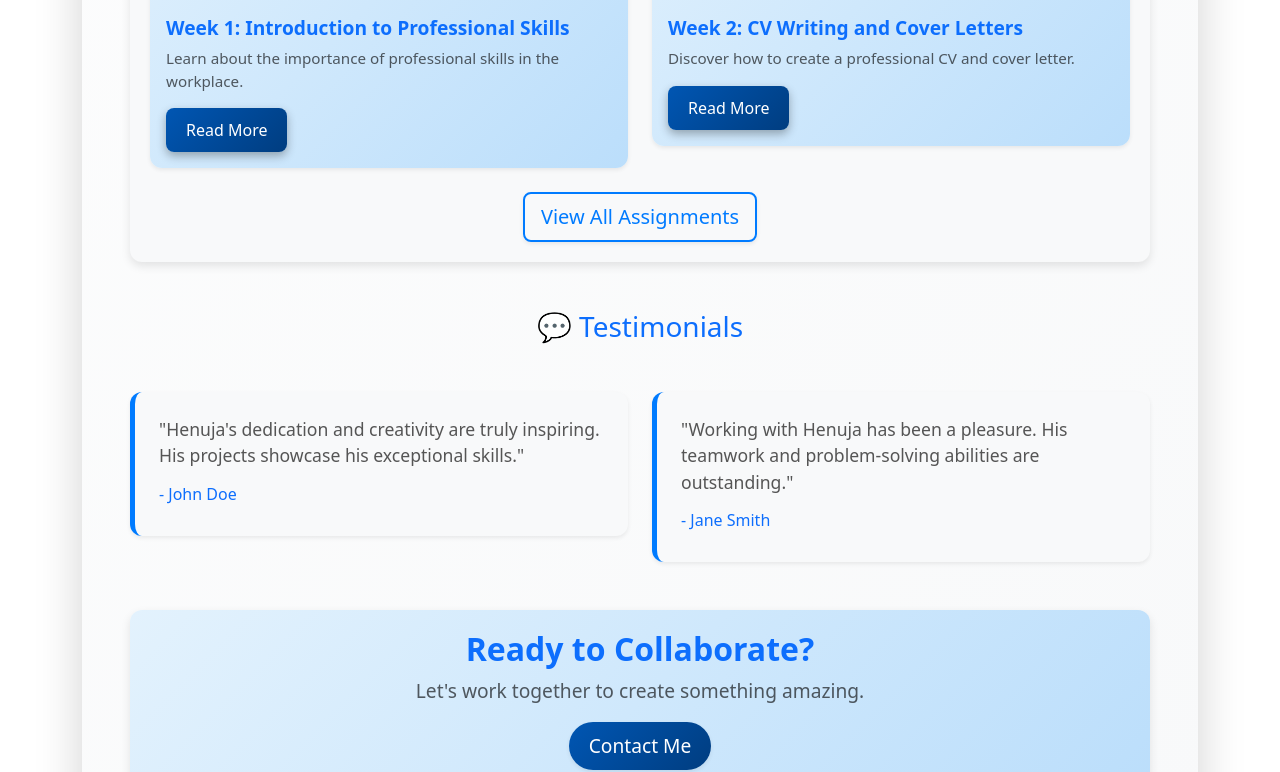
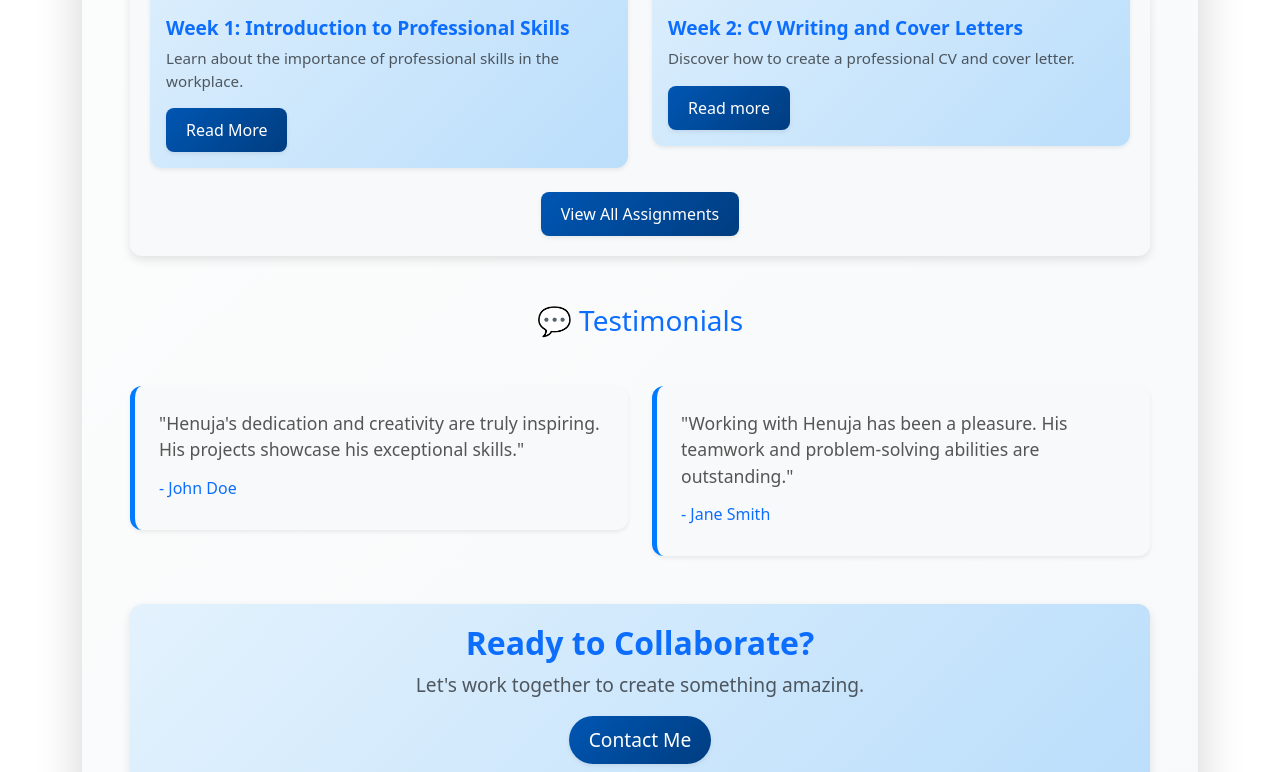
Before and after one commit to Henuja/PS_Portfolio, a React (Create React App) app: page / in a window 1280 px wide. Shown: the part 2332-3104 px from the top of the page. Built offline with nearby package versions, Linux system fonts and the light colour scheme.

Commit message:
Update Home.tsx

```diff
--- a/src/components/Home.tsx
+++ b/src/components/Home.tsx
@@ -4,6 +4,7 @@ import "./Home.css"; // Add a custom CSS file for additional styling
 import Week1 from './assets/week1.jpg';
 import Week2 from './assets/week2.jpg';
 import HeroImage from './assets/Henuja.png'; // Import the new image
+import { Link } from "react-router-dom";
 
 const Home: React.FC = () => {
   return (
@@ -86,7 +87,9 @@ const Home: React.FC = () => {
               <div className="card-body">
                 <h5 className="card-title text-primary">Week 1: Introduction to Professional Skills</h5>
                 <p className="card-text text-muted">Learn about the importance of professional skills in the workplace.</p>
-                <a href="/assignment/1" className="btn btn-primary btn-sm">Read More</a>
+                <Link to={`/assignment/1`} className="text-decoration-none">
+          <button className="btn btn-primary btn-lg shadow-sm">Read More</button>
+        </Link>
               </div>
             </div>
           </div>
@@ -96,13 +99,17 @@ const Home: React.FC = () => {
               <div className="card-body">
                 <h5 className="card-title text-primary">Week 2: CV Writing and Cover Letters</h5>
                 <p className="card-text text-muted">Discover how to create a professional CV and cover letter.</p>
-                <a href="/assignment/2" className="btn btn-primary btn-sm">Read More</a>
+                <Link to={`/assignment/2`} className="text-decoration-none">
+          <button className="btn btn-primary btn-lg shadow-sm">Read more</button>
+        </Link>
               </div>
             </div>
           </div>
         </div>
         <div className="text-center mt-4">
-          <a href="/assignment" className="btn btn-outline-primary btn-lg shadow-sm">View All Assignments</a>
+        <Link to={`/assignment/about`} className="text-decoration-none">
+          <button className="btn btn-primary btn-lg shadow-sm">View All Assignments</button>
+        </Link>
         </div>
       </div>
 
@@ -131,7 +138,9 @@ const Home: React.FC = () => {
       <div className="cta-section mt-5 text-center">
         <h3 className="text-primary">Ready to Collaborate?</h3>
         <p className="text-muted">Let's work together to create something amazing.</p>
-        <a href="/about" className="btn btn-primary btn-lg shadow-sm">Contact Me</a>
+        <Link to={`/assignment/about`} className="text-decoration-none">
+          <button className="btn btn-primary btn-lg shadow-sm">Contact Me</button>
+        </Link>
       </div>
     </div>
   );
```
